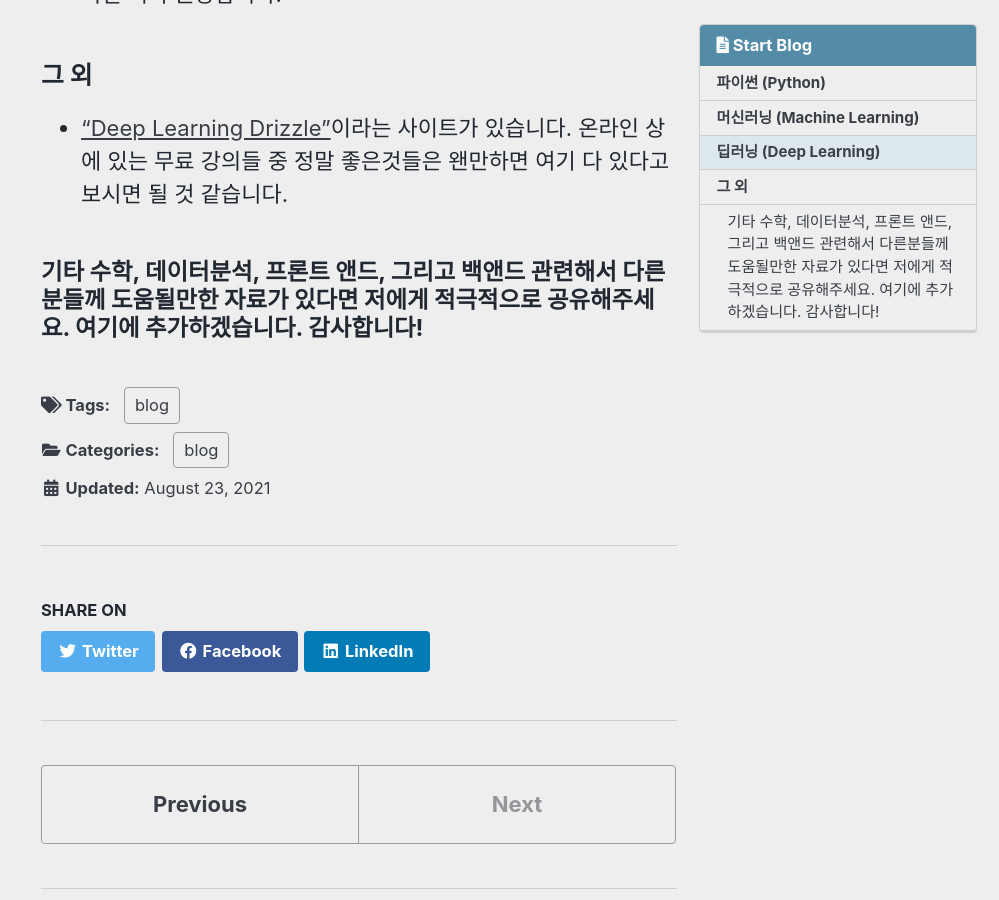
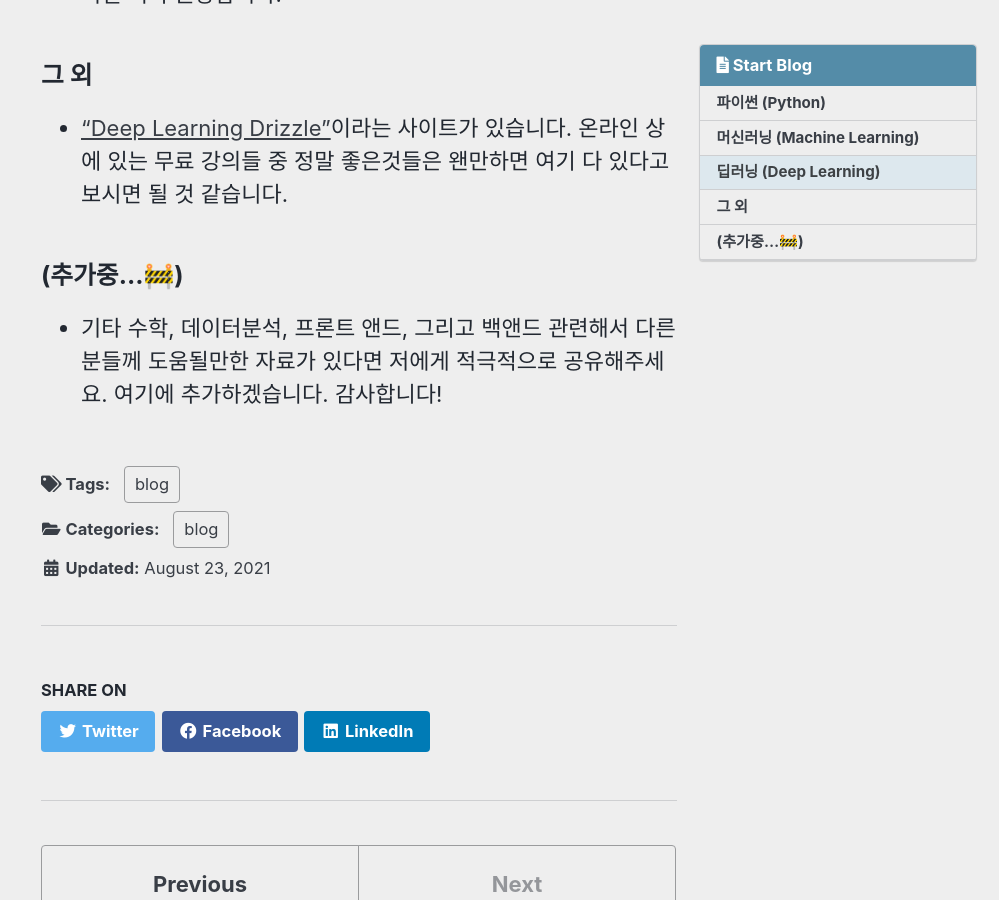
Before and after one commit to TAVEResearch/TAVEResearch.github.io, a Jekyll site: the page built from _posts/2021-08-23-preliminaries.md, in a window 1280 px wide and 900 px high, scrolled down 1692 px. Shown: the whole window, without its empty margins (281-1280 px from the left). Built offline with Jekyll 4.4.1, drawn with Linux system fonts in a browser that asks for light colours; cached includes are drawn as plain includes; comment, search, counter and statistics services are not loaded.

Commit message:
Update 2021-08-23-preliminaries.md

```diff
--- a/_posts/2021-08-23-preliminaries.md
+++ b/_posts/2021-08-23-preliminaries.md
@@ -44,4 +44,6 @@ toc_label: "Start Blog"
 - ["Deep Learning Drizzle"](https://deep-learning-drizzle.github.io/)이라는 사이트가 있습니다. 온라인 상에 있는 무료 강의들 중 정말 좋은것들은 왠만하면 여기 다 있다고 보시면 될 것 같습니다.
 
 
-#### 기타 수학, 데이터분석, 프론트 앤드, 그리고 백앤드 관련해서 다른분들께 도움될만한 자료가 있다면 저에게 적극적으로 공유해주세요. 여기에 추가하겠습니다. 감사합니다!
+### (추가중...🚧)
+
+- 기타 수학, 데이터분석, 프론트 앤드, 그리고 백앤드 관련해서 다른분들께 도움될만한 자료가 있다면 저에게 적극적으로 공유해주세요. 여기에 추가하겠습니다. 감사합니다!
```
